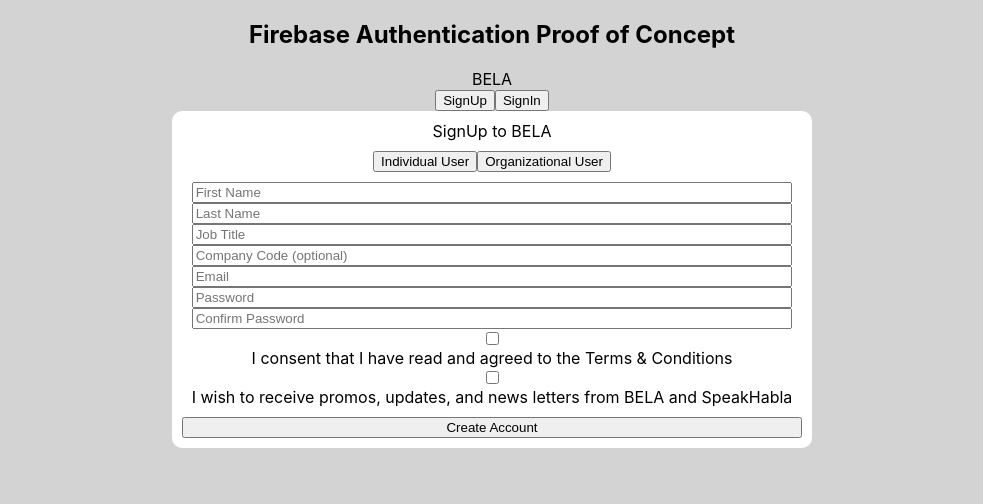
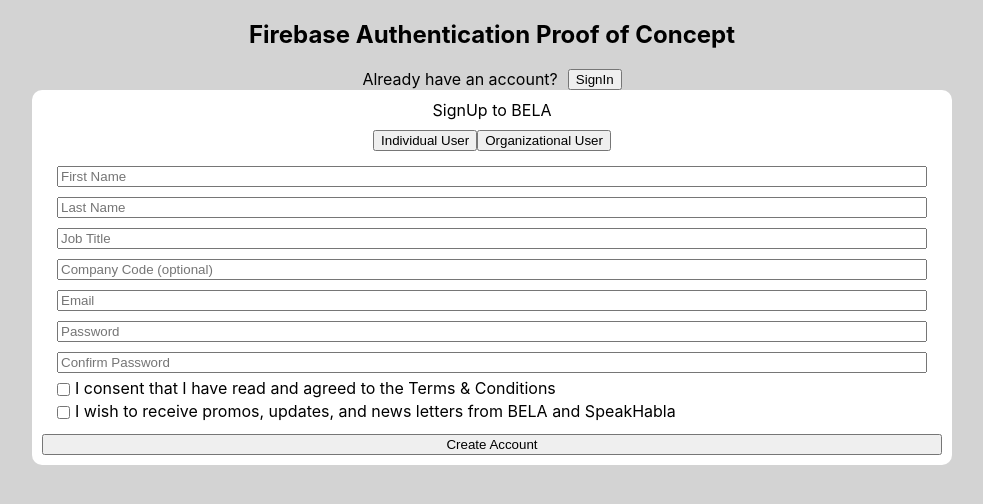
Before and after one commit to Team-2-MegaDevs/authentication-poc, a React app: page / in a window 1280 px wide. Both pictures are taken after a click on the button "SignUp". Shown: the whole page, without its empty margins (148-1131 px from the left). Built offline with nearby package versions, Linux system fonts and the light colour scheme; some packages are replaced by stand-ins of ours.

Commit message:
SignUP and App styling

```diff
--- a/src/components/App/App.js
+++ b/src/components/App/App.js
@@ -19,8 +19,17 @@
       <div className="signInHeader">
         {!signedIn ? (
           <div>
-            <div className="headerLeftSide">BELA</div>
-
+            <div className="header">
+              {userSignIn ? (
+                <div>
+                  <div
+                    style={{
+                      display: "flex",
+                      flexDirection: "row",
+                      justifyContent: "center",
+                    }}
+                  >
+                    <div style={{ paddingRight: '10px'}}>Create an account?</div>
                     <button
                       onClick={() => {
                         setUserSignIn(false);
@@ -28,7 +37,21 @@
                     >
                       SignUp
                     </button>
+                  </div>
 
+                  <SignIn
+                    setTypeOfCurrentUser={setTypeOfCurrentUser}
+                    setSignedIn={setSignedIn}
+                  />
+                </div>
+              ) : (
+                <div>
+                  <div style={{
+                      display: "flex",
+                      flexDirection: "row",
+                      justifyContent: "center",
+                    }}>
+                    <div style={{ paddingRight: '10px'}}>Already have an account?</div>
                     <button
                       onClick={() => {
                         setUserSignIn(true);
@@ -36,18 +59,13 @@
                     >
                       SignIn
                     </button>
+                  </div>
 
-            <div>
-              {userSignIn ? (
-                <SignIn
-                  setTypeOfCurrentUser={setTypeOfCurrentUser}
-                  setSignedIn={setSignedIn}
-                />
-              ) : (
                   <SignUp
                     setTypeOfCurrentUser={setTypeOfCurrentUser}
                     setSignedIn={setSignedIn}
                   />
+                </div>
               )}
             </div>
           </div>
--- a/src/components/SignUp/SignUp.css
+++ b/src/components/SignUp/SignUp.css
@@ -9,6 +9,7 @@
     border-radius: 10px;
     display: flex;
     flex-direction: column;
+    width: 900px;
 }
 .signUpForm{
     background-color: white;
@@ -17,3 +18,11 @@
     display: flex;
     flex-direction: column;
 }
+.consentRow{
+    display: flex;
+    flex-direction: row;
+
+}
+input{
+    margin: 5px;
+}
--- a/src/components/SignUp/SignUp.js
+++ b/src/components/SignUp/SignUp.js
@@ -1,8 +1,6 @@
-import React from 'react'
-import './SignUp.css'
-import {
-    signUpUser
-  } from "../../firebase/firebase-utils";
+import React from "react";
+import "./SignUp.css";
+import { signUpUser } from "../../firebase/firebase-utils";
 export default function SignUp(props) {
   //sample user object
   const samplePassword = "456465165";
@@ -18,10 +16,10 @@
     type: "individual",
     isEmployee: true,
   };
-  function signUpFunc (){
-    signUpUser(sampleData.email, samplePassword, sampleData)
-    props.setTypeOfCurrentUser(sampleData.type)
-    props.setSignedIn(false)
+  function signUpFunc() {
+    signUpUser(sampleData.email, samplePassword, sampleData);
+    props.setTypeOfCurrentUser(sampleData.type);
+    props.setSignedIn(false);
   }
   return (
     <div className="signUpPage">
@@ -32,20 +30,30 @@
             <button>Individual User</button>
             <button>Organizational User</button>
           </div>
-                        <input type="text" placeholder="First Name"/>
-                        <input type="text" placeholder="Last Name"/>
-                        <input type="text" placeholder="Job Title"/>
-                        <input type="text" placeholder="Company Code (optional)"/>
-                        <input type="text" placeholder="Email"/>
-                        <input type="text" placeholder="Password"/>
-                        <input type="text" placeholder="Confirm Password"/>
-                        <input type="checkbox" id="accept" name="accept"/> I consent that I have read and agreed to the Terms &amp; Conditions
-                        <input type="checkbox" id="accept" name="accept"/> I wish to receive promos, updates, and news letters from BELA and SpeakHabla
+          <input type="text" placeholder="First Name" />
+          <input type="text" placeholder="Last Name" />
+          <input type="text" placeholder="Job Title" />
+          <input type="text" placeholder="Company Code (optional)" />
+          <input type="text" placeholder="Email" />
+          <input type="text" placeholder="Password" />
+          <input type="text" placeholder="Confirm Password" />
+          <div className="consentRow">
+            <input type="checkbox" id="accept" name="accept" />
+            <div>
+              I consent that I have read and agreed to the Terms &amp;
+              Conditions
+            </div>
+          </div>
+          <div className="consentRow">
+            <input type="checkbox" id="accept" name="accept" />
+            <div>
+              I wish to receive promos, updates, and news letters from BELA and
+              SpeakHabla
+            </div>
+          </div>
         </div>
         <button onClick={() => signUpFunc()}>Create Account</button>
-
-
       </div>
     </div>
-    )
+  );
 }
```
Lines whose indentation alone changed are shown as unchanged.
